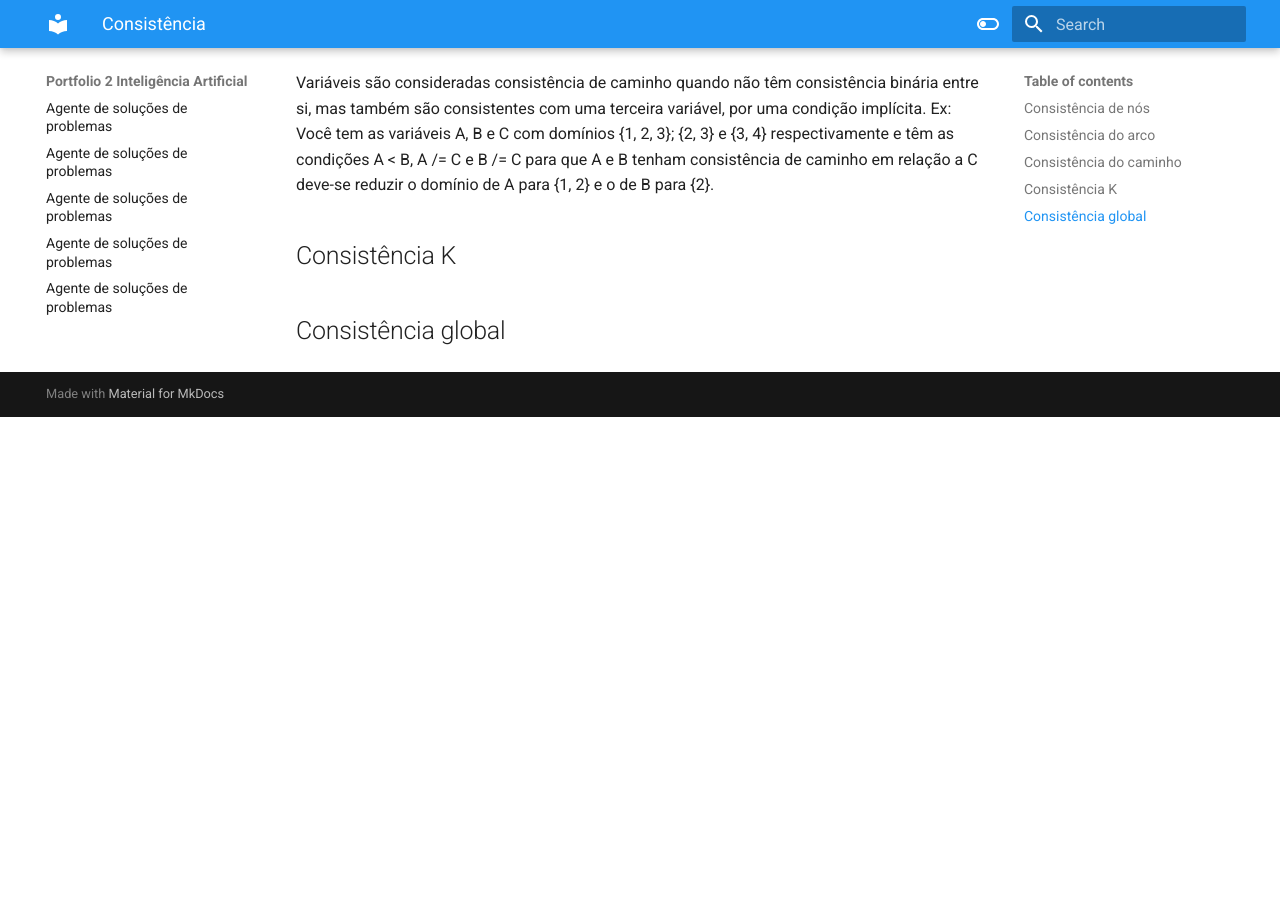
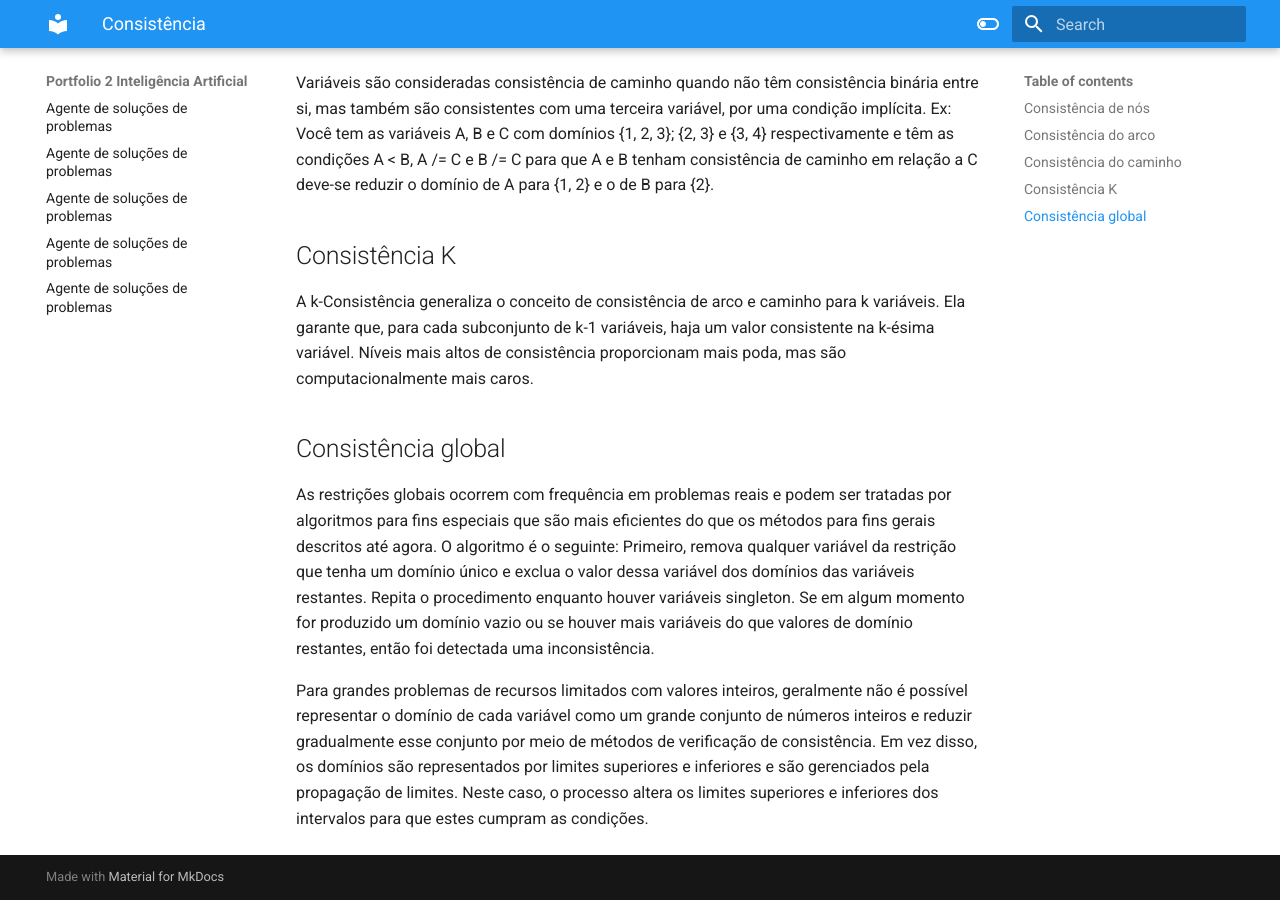
Before and after one commit to sebazac332/Portfolio_2IA, an MkDocs documentation site: the page built from docs/consistency.md, in a window 1280 px wide and 900 px high, scrolled down 792 px. Built offline with MkDocs 1.6.1 and Material for MkDocs 9.7.7, drawn with Linux system fonts in a browser that asks for light colours; before the commit the page ends 1209 px from its top, so only the background shows below that.

Commit message:
consistency done

```diff
--- a/docs/consistency.md
+++ b/docs/consistency.md
@@ -16,6 +16,10 @@ Variáveis são consideradas consistência de caminho quando não têm consistê
 
 ## Consistência K
 
-
+A k-Consistência generaliza o conceito de consistência de arco e caminho para k variáveis. Ela garante que, para cada subconjunto de k-1 variáveis, haja um valor consistente na k-ésima variável. Níveis mais altos de consistência proporcionam mais poda, mas são computacionalmente mais caros.
 
 ## Consistência global
+
+As restrições globais ocorrem com frequência em problemas reais e podem ser tratadas por algoritmos para fins especiais que são mais eficientes do que os métodos para fins gerais descritos até agora. O algoritmo é o seguinte: Primeiro, remova qualquer variável da restrição que tenha um domínio único e exclua o valor dessa variável dos domínios das variáveis restantes. Repita o procedimento enquanto houver variáveis singleton. Se em algum momento for produzido um domínio vazio ou se houver mais variáveis do que valores de domínio restantes, então foi detectada uma inconsistência.
+
+Para grandes problemas de recursos limitados com valores inteiros, geralmente não é possível representar o domínio de cada variável como um grande conjunto de números inteiros e reduzir gradualmente esse conjunto por meio de métodos de verificação de consistência. Em vez disso, os domínios são representados por limites superiores e inferiores e são gerenciados pela propagação de limites. Neste caso, o processo altera os limites superiores e inferiores dos intervalos para que estes cumpram as condições.
```
Also changed, not shown: docs/references_second.md (+1 -0 lines).
